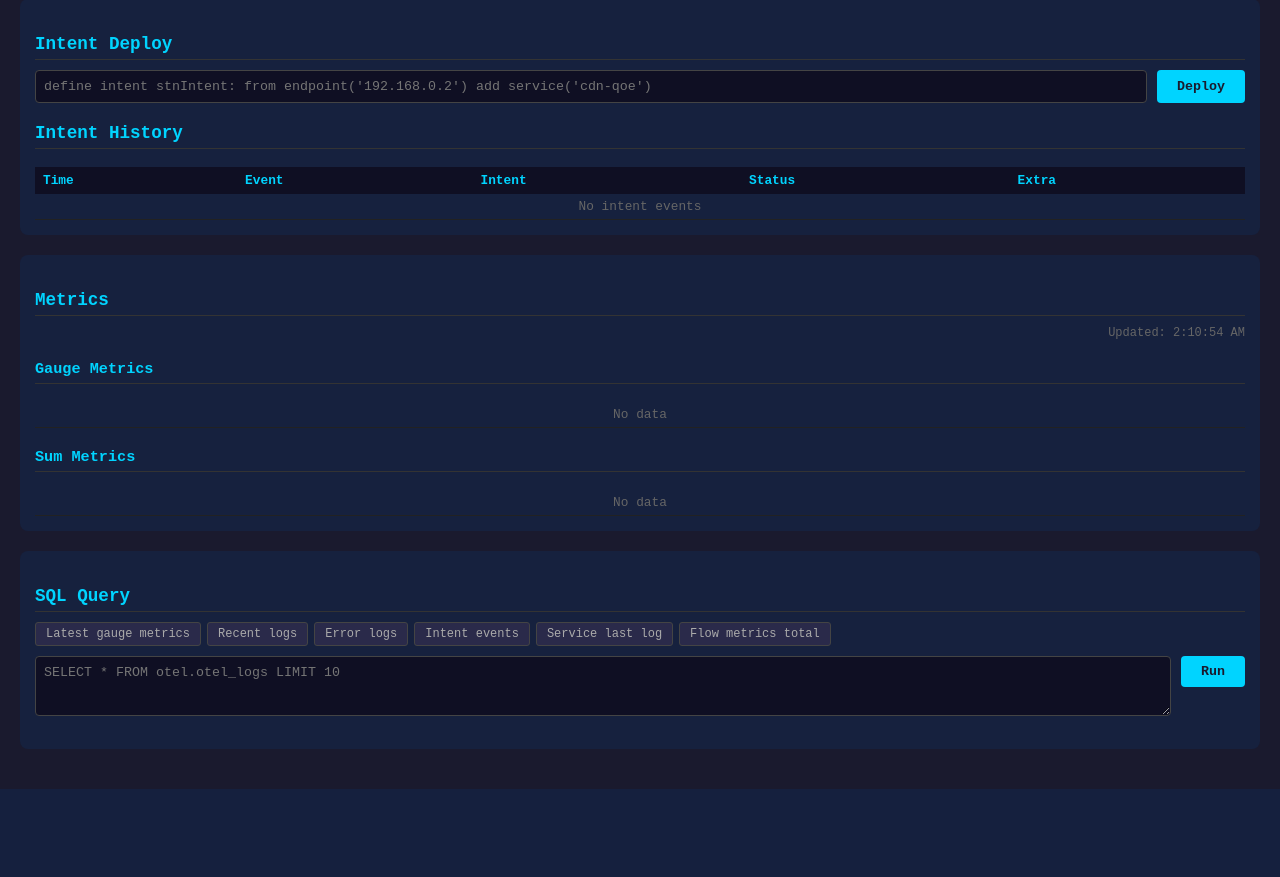
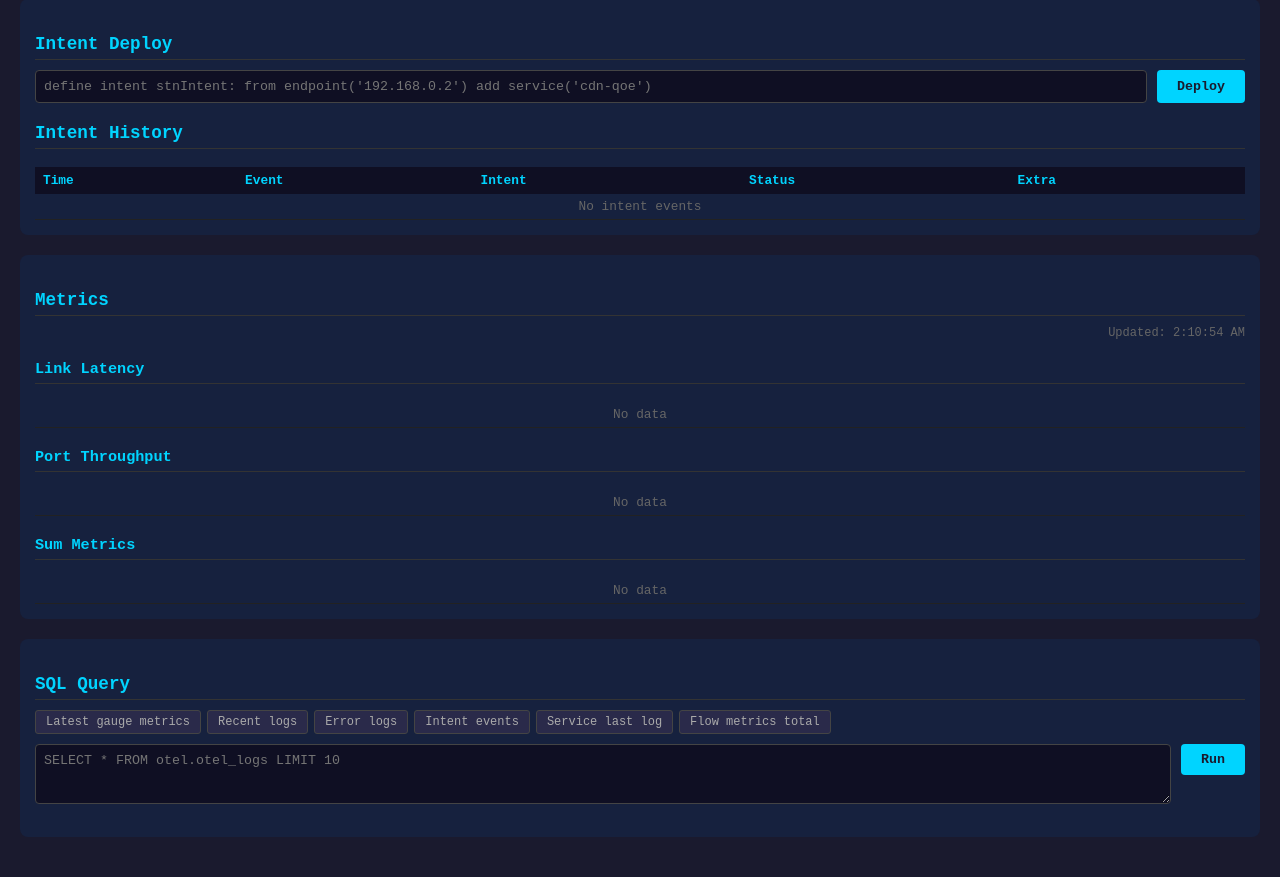
Before and after one commit to UnB-COMNET/REIN, a Flask app: page / in a window 1280 px wide. Shown: the part 276-1153 px from the top of the page. Before the commit the page ends 1065 px from the top, so only its background shows below. Run offline with Flask 3, Linux system fonts and the light colour scheme; data that the repository does not hold is empty.

Commit message:
fix: GUI bugs

```diff
--- a/collector/GUI/app.py
+++ b/collector/GUI/app.py
@@ -1,4 +1,5 @@
 import json
+import logging
 import os
 
 import requests
@@ -6,18 +7,26 @@ from flask import Flask, jsonify, render_template, request
 
 app = Flask(__name__)
 
+log = logging.getLogger("gui")
+logging.basicConfig(level=logging.INFO)
+
 CH_URL = os.environ.get("CLICKHOUSE_URL", "http://localhost:8123")
 DEPLOYER_URL = os.environ.get("DEPLOYER_URL", "http://localhost:5000")
 CH_DB = "otel"
 
 
+_EPOCH_ZERO = "1970-01-01"
+
+
 def _ch_query(sql):
+    fmt_sql = sql.rstrip().rstrip(";") + " FORMAT JSON"
     r = requests.post(
         f"{CH_URL}/",
-        params={"database": CH_DB, "query": sql},
-        headers={"Accept": "application/json"},
+        params={"database": CH_DB, "query": fmt_sql},
         timeout=10,
     )
+    if not r.ok:
+        log.error("ClickHouse query failed status=%s body=%s", r.status_code, r.text[:200])
     r.raise_for_status()
     return r.json().get("data", [])
 
@@ -34,12 +43,12 @@ def api_health():
     for svc in services:
         try:
             rows = _ch_query(
-                f"SELECT max(TimeUnix) as last_ts, "
-                f"countIf(severity_text='ERROR') as err_count, "
-                f"countIf(severity_text='WARN') as warn_count "
+                f"SELECT max(Timestamp) as last_ts, "
+                f"countIf(SeverityText='ERROR') as err_count, "
+                f"countIf(SeverityText='WARN') as warn_count "
                 f"FROM otel_logs "
-                f"WHERE service_name = '{svc}' "
-                f"AND TimeUnix >= now() - INTERVAL 60 SECOND"
+                f"WHERE ServiceName = '{svc}' "
+                f"AND Timestamp >= now() - INTERVAL 60 SECOND"
             )
             if not rows:
                 health[svc] = {"status": "OFFLINE", "last_ts": None}
@@ -48,7 +57,7 @@ def api_health():
             last_ts = row.get("last_ts")
             err_count = int(row.get("err_count", 0))
             warn_count = int(row.get("warn_count", 0))
-            if not last_ts:
+            if not last_ts or last_ts.startswith(_EPOCH_ZERO):
                 health[svc] = {"status": "OFFLINE", "last_ts": None}
             elif err_count > 0:
                 health[svc] = {"status": "UNHEALTHY", "last_ts": last_ts}
@@ -56,34 +65,54 @@ def api_health():
                 health[svc] = {"status": "DEGRADED", "last_ts": last_ts}
             else:
                 health[svc] = {"status": "HEALTHY", "last_ts": last_ts}
-        except Exception:
+        except Exception as e:
+            log.error("Health check failed for %s: %s", svc, e)
             health[svc] = {"status": "OFFLINE", "last_ts": None}
     return jsonify(health)
 
 
 @app.route("/api/metrics")
 def api_metrics():
-    result = {"gauge": [], "sum": []}
+    result = {"link_latency": [], "port_throughput": [], "sum": []}
     try:
-        result["gauge"] = _ch_query(
-            "SELECT metric_name, argMax(value, TimeUnix) as latest_value, "
+        result["link_latency"] = _ch_query(
+            "SELECT Attributes['src_device'] as src_device, "
+            "Attributes['src_port'] as src_port, "
+            "Attributes['dst_device'] as dst_device, "
+            "Attributes['dst_port'] as dst_port, "
+            "argMax(Value, TimeUnix) as latency_ms, "
             "max(TimeUnix) as last_ts "
             "FROM otel_metrics_gauge "
-            "GROUP BY metric_name "
-            "ORDER BY metric_name"
+            "WHERE MetricName = 'sdn.link.latency' "
+            "GROUP BY src_device, src_port, dst_device, dst_port "
+            "ORDER BY src_device, dst_device"
         )
-    except Exception:
-        pass
+    except Exception as e:
+        log.error("Link latency query failed: %s", e)
+    try:
+        result["port_throughput"] = _ch_query(
+            "SELECT Attributes['device_id'] as device_id, "
+            "Attributes['port'] as port, "
+            "Attributes['direction'] as direction, "
+            "argMax(Value, TimeUnix) as bps, "
+            "max(TimeUnix) as last_ts "
+            "FROM otel_metrics_gauge "
+            "WHERE MetricName = 'sdn.port.throughput' "
+            "GROUP BY device_id, port, direction "
+            "ORDER BY device_id, port, direction"
+        )
+    except Exception as e:
+        log.error("Port throughput query failed: %s", e)
     try:
         result["sum"] = _ch_query(
-            "SELECT metric_name, sum(value) as total_value, "
+            "SELECT MetricName, sum(Value) as total_value, "
             "max(TimeUnix) as last_ts "
             "FROM otel_metrics_sum "
-            "GROUP BY metric_name "
-            "ORDER BY metric_name"
+            "GROUP BY MetricName "
+            "ORDER BY MetricName"
         )
-    except Exception:
-        pass
+    except Exception as e:
+        log.error("Sum metrics query failed: %s", e)
     return jsonify(result)
 
 
@@ -134,6 +163,7 @@ def api_query():
         rows = _ch_query(sql)
         return jsonify(rows)
     except Exception as e:
+        log.error("SQL query failed: %s", e)
         return jsonify({"error": str(e)}), 500
 
 
--- a/collector/GUI/templates/index.html
+++ b/collector/GUI/templates/index.html
@@ -71,10 +71,17 @@ tr:hover td{background:#1a1a3e}
 <div class="section">
 <h2>Metrics</h2>
 <div class="refresh-info" id="metrics-refresh"></div>
-<h2 style="font-size:0.95em">Gauge Metrics</h2>
+<h2 style="font-size:0.95em">Link Latency</h2>
 <div class="table-wrap">
-<table id="gauge-table">
-<thead><tr><th>Metric</th><th>Value</th><th>Last Update</th></tr></thead>
+<table id="latency-table">
+<thead><tr><th>src_device</th><th>src_port</th><th>dst_device</th><th>dst_port</th><th>latency_ms</th></tr></thead>
+<tbody></tbody>
+</table>
+</div>
+<h2 style="font-size:0.95em">Port Throughput</h2>
+<div class="table-wrap">
+<table id="throughput-table">
+<thead><tr><th>device_id</th><th>port</th><th>direction</th><th>bps</th></tr></thead>
 <tbody></tbody>
 </table>
 </div>
@@ -104,12 +111,12 @@ tr:hover td{background:#1a1a3e}
 
 <script>
 const EXAMPLES = [
-  {label: "Latest gauge metrics", sql: "SELECT metric_name, argMax(value, TimeUnix) as latest_value FROM otel.otel_metrics_gauge GROUP BY metric_name"},
-  {label: "Recent logs", sql: "SELECT Timestamp, severity_text, service_name, Body FROM otel.otel_logs ORDER BY Timestamp DESC LIMIT 20"},
-  {label: "Error logs", sql: "SELECT * FROM otel.otel_logs WHERE severity_text = 'ERROR' ORDER BY TimeUnix DESC LIMIT 20"},
+  {label: "Latest gauge metrics", sql: "SELECT MetricName, argMax(Value, TimeUnix) as latest_value FROM otel.otel_metrics_gauge GROUP BY MetricName"},
+  {label: "Recent logs", sql: "SELECT Timestamp, SeverityText, ServiceName, Body FROM otel.otel_logs ORDER BY Timestamp DESC LIMIT 20"},
+  {label: "Error logs", sql: "SELECT * FROM otel.otel_logs WHERE SeverityText = 'ERROR' ORDER BY Timestamp DESC LIMIT 20"},
   {label: "Intent events", sql: "SELECT Timestamp, Body, LogAttributes['event_type'] as event, LogAttributes['intent'] as intent, LogAttributes['deploy_status'] as status FROM otel.otel_logs WHERE LogAttributes['event_type'] LIKE 'intent_%' ORDER BY Timestamp DESC LIMIT 20"},
-  {label: "Service last log", sql: "SELECT service_name, max(TimeUnix) as last_log FROM otel.otel_logs GROUP BY service_name"},
-  {label: "Flow metrics total", sql: "SELECT metric_name, sum(value) as total FROM otel.otel_metrics_sum WHERE metric_name LIKE 'sdn.flow%' GROUP BY metric_name"},
+  {label: "Service last log", sql: "SELECT ServiceName, max(Timestamp) as last_log FROM otel.otel_logs GROUP BY ServiceName"},
+  {label: "Flow metrics total", sql: "SELECT MetricName, sum(Value) as total FROM otel.otel_metrics_sum WHERE MetricName LIKE 'sdn.flow%' GROUP BY MetricName"},
 ];
 
 function initExamples() {
@@ -161,7 +168,8 @@ async function fetchMetrics() {
   try {
     const r = await fetch("/api/metrics");
     const data = await r.json();
-    renderTable("gauge-table", data.gauge);
+    renderTable("latency-table", data.link_latency);
+    renderTable("throughput-table", data.port_throughput);
     renderTable("sum-table", data.sum);
     document.getElementById("metrics-refresh").textContent = "Updated: " + new Date().toLocaleTimeString();
   } catch(e) { console.error("metrics", e); }
--- a/collector/otel-collector-config.yaml
+++ b/collector/otel-collector-config.yaml
@@ -12,6 +12,7 @@ exporters:
     password: ""
     ttl: 168h
     async_insert: true
+    create_schema: true
     logs_table_name: otel_logs
     metrics_tables:
       gauge: { name: "otel_metrics_gauge" }
```
